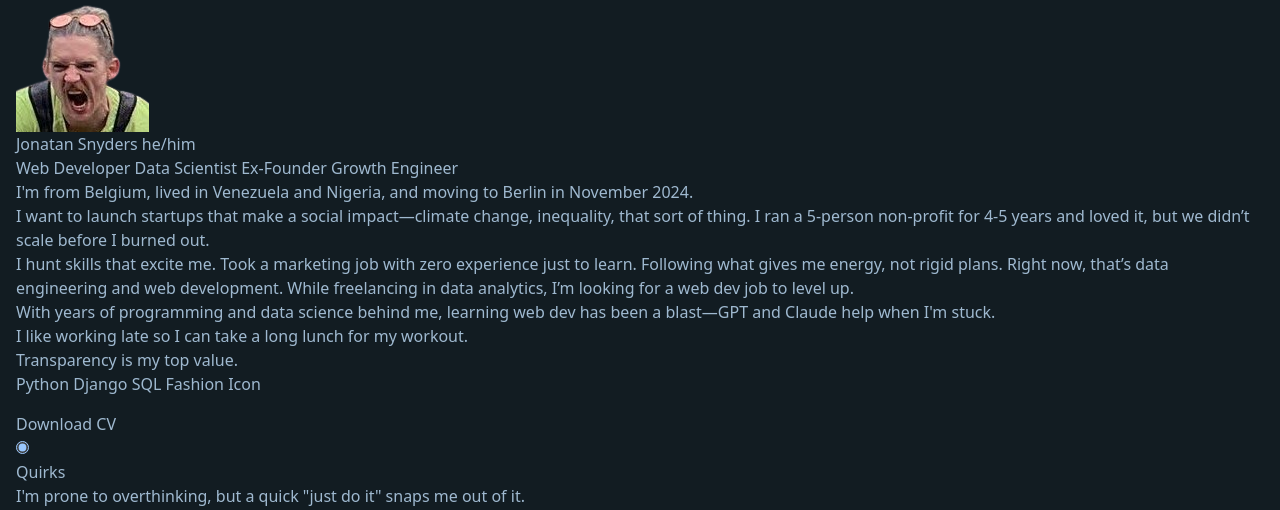
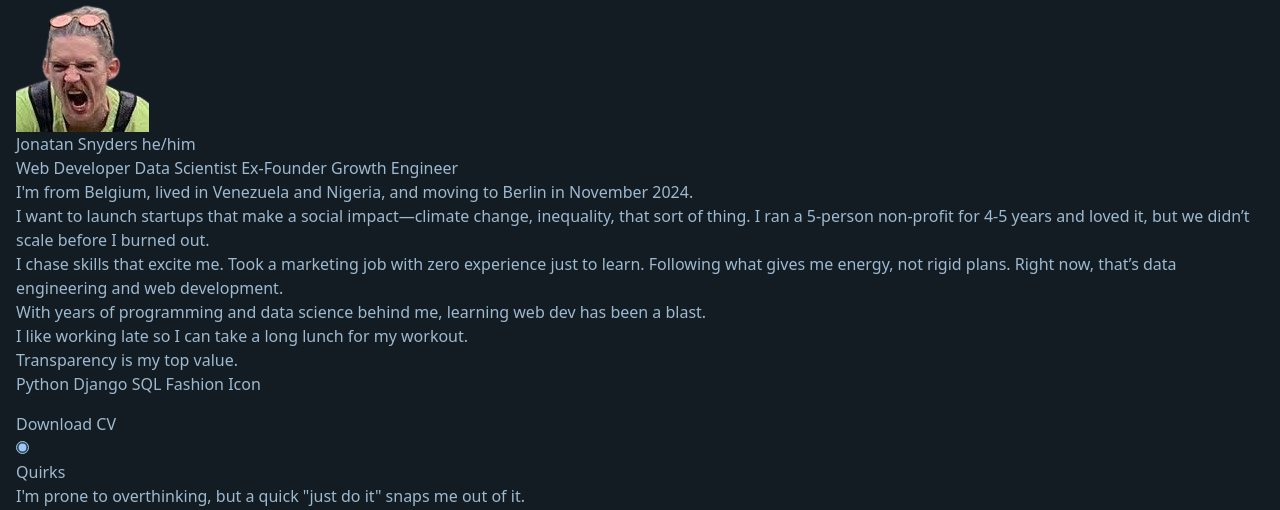
Before and after one commit to jsnyde0/resume, a Django app: page /resume/ in a window 1280 px wide. Shown: the part 703-1213 px from the top of the page. Run offline with Django 5.2, Linux system fonts and the light colour scheme; some libraries are stand-ins or nearby versions.

Commit message:
updated summary

```diff
--- a/templates/resume.html
+++ b/templates/resume.html
@@ -48,9 +48,9 @@
 
             <p class="mt-2">I want to launch startups that make a social impact—climate change, inequality, that sort of thing. I ran a 5-person non-profit for 4-5 years and loved it, but we didn’t scale before I burned out.</p>
 
-            <p class="mt-2">I hunt skills that excite me. Took a marketing job with zero experience just to learn. Following what gives me energy, not rigid plans. Right now, that’s data engineering and web development. While freelancing in data analytics, I’m looking for a web dev job to level up.</p>
+            <p class="mt-2">I chase skills that excite me. Took a marketing job with zero experience just to learn. Following what gives me energy, not rigid plans. Right now, that’s data engineering and web development.</p>
 
-            <p class="mt-2">With years of programming and data science behind me, learning web dev has been a blast—GPT and Claude help when I'm stuck.</p>
+            <p class="mt-2">With years of programming and data science behind me, learning web dev has been a blast.</p>
 
             <p class="mt-2">I like working late so I can take a long lunch for my workout.</p>
 
```
